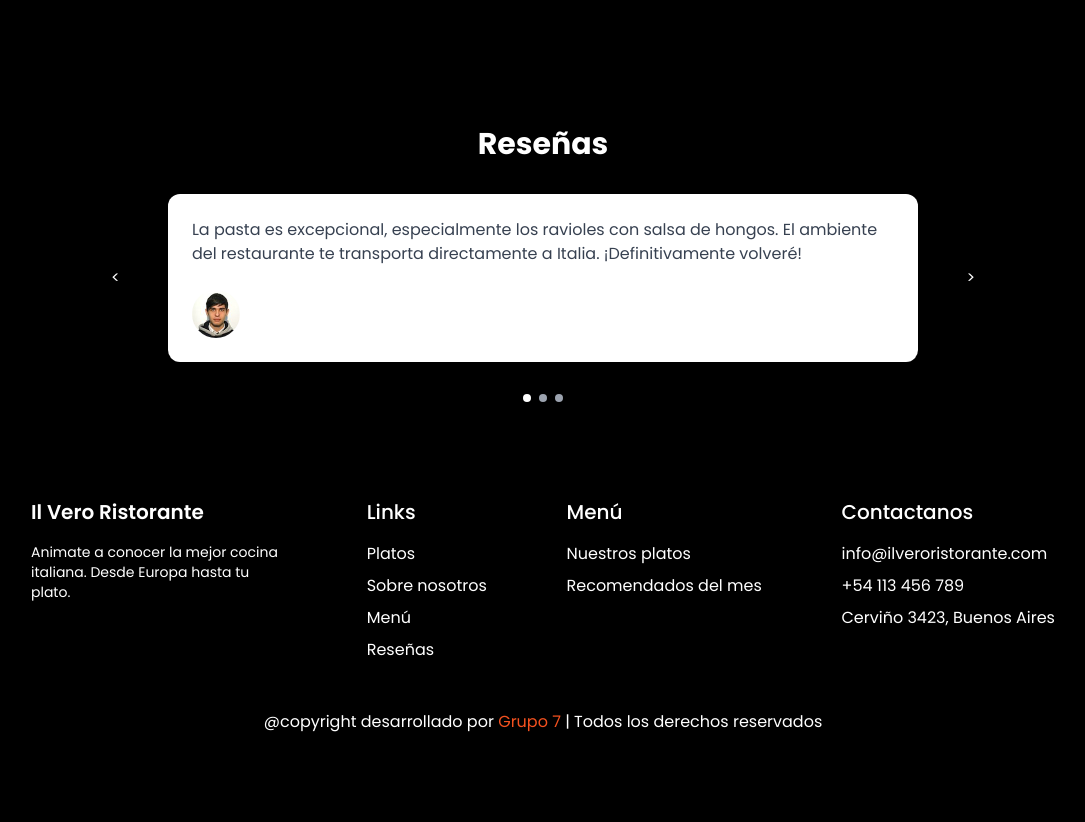
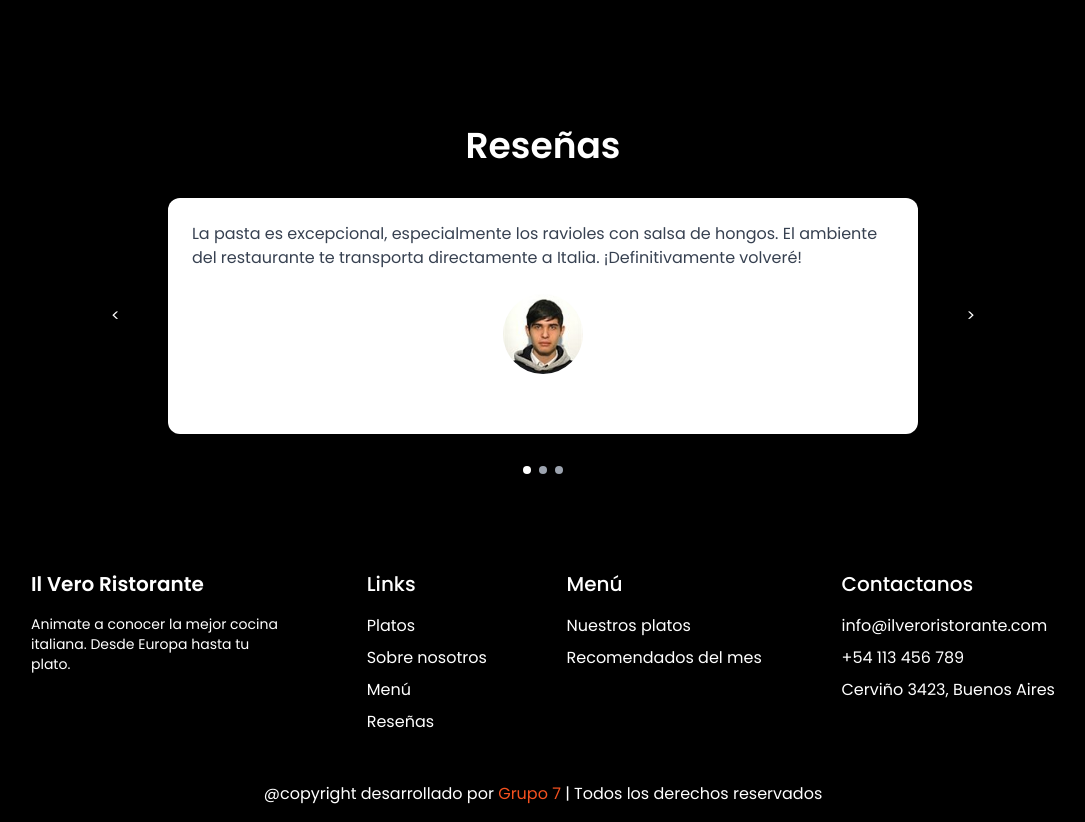
Before and after one commit to emirgerbasi/APIS_UADE, a React (Vite) app: page / in a window 1280 px wide. Shown: the part 3962-4784 px from the top of the page, without its empty margins (97-1182 px from the left). Before the commit the page ends 4712 px from the top, so only its background shows below. Built offline with nearby package versions, Linux system fonts and the light colour scheme.

Commit message:
feat: Mejoras en diseño de About y CustomerReviews

```diff
--- a/src/components/About.jsx
+++ b/src/components/About.jsx
@@ -8,7 +8,7 @@ const About = () => {
       <div className="flex flex-col items-center justify-center w-full">
         <div className="bg-[#F4ECE3] border border-gray-300 shadow-[rgba(0,_0,_0,_0.12)_0px_3px_8px] rounded-xl px-8 py-10 max-w-5xl w-full flex flex-col items-center">
           <h2 className="text-3xl font-bold text-black text-center mb-4">Il Vero Ristorante</h2>
-          <h1 className="text-4xl font-semibold text-center pb-10" style={{WebkitTextStroke: '1px black'}}>¿Por qué elegirnos?</h1>
+          <h1 className="text-4xl font-semibold text-center pb-10" style={{WebkitTextStroke: '1.5px black'}}>¿Por qué elegirnos?</h1>
           <p className="text-center text-lg text-black">
             En Il Vero Ristorante creemos que la comida es mucho más que sabores: es tradición, <br />
             encuentro y emoción. Nacimos con la idea de traer un pedacito de Italia a tu mesa,<br />
--- a/src/components/CustomerReviews.jsx
+++ b/src/components/CustomerReviews.jsx
@@ -51,7 +51,7 @@ const CustomerReviews = () => {
 
   return (
     <div className="bg-black text-white py-16">
-      <h2 className="text-center text-3xl font-bold mb-8">Reseñas</h2>
+      <h2 className="text-4xl font-semibold text-center mb-8">Reseñas</h2>
 
       <div className="relative max-w-4xl mx-auto">
         <div className="flex items-center justify-center">
@@ -76,13 +76,15 @@ const CustomerReviews = () => {
           >
             <div className="bg-white rounded-xl shadow-lg p-6 relative">
               <p className="text-gray-700 mb-6">{reviews[currentIndex].text}</p>
-              <div className="flex items-center">
-                <img
-                  src={reviews[currentIndex].avatar}
-                  alt={reviews[currentIndex].name}
-                  className="w-12 h-12 rounded-full mr-3"
-                />
-                <span className="font-bold">{reviews[currentIndex].name}</span>
+              <div className="space-y-3">
+                <div className="flex justify-center">
+                  <img
+                    src={reviews[currentIndex].avatar}
+                    alt={reviews[currentIndex].name}
+                    className="w-20 h-20 rounded-full"
+                  />
+                </div>
+                <span className="font-bold text-center block">{reviews[currentIndex].name}</span>
               </div>
             </div>
           </div>
```
